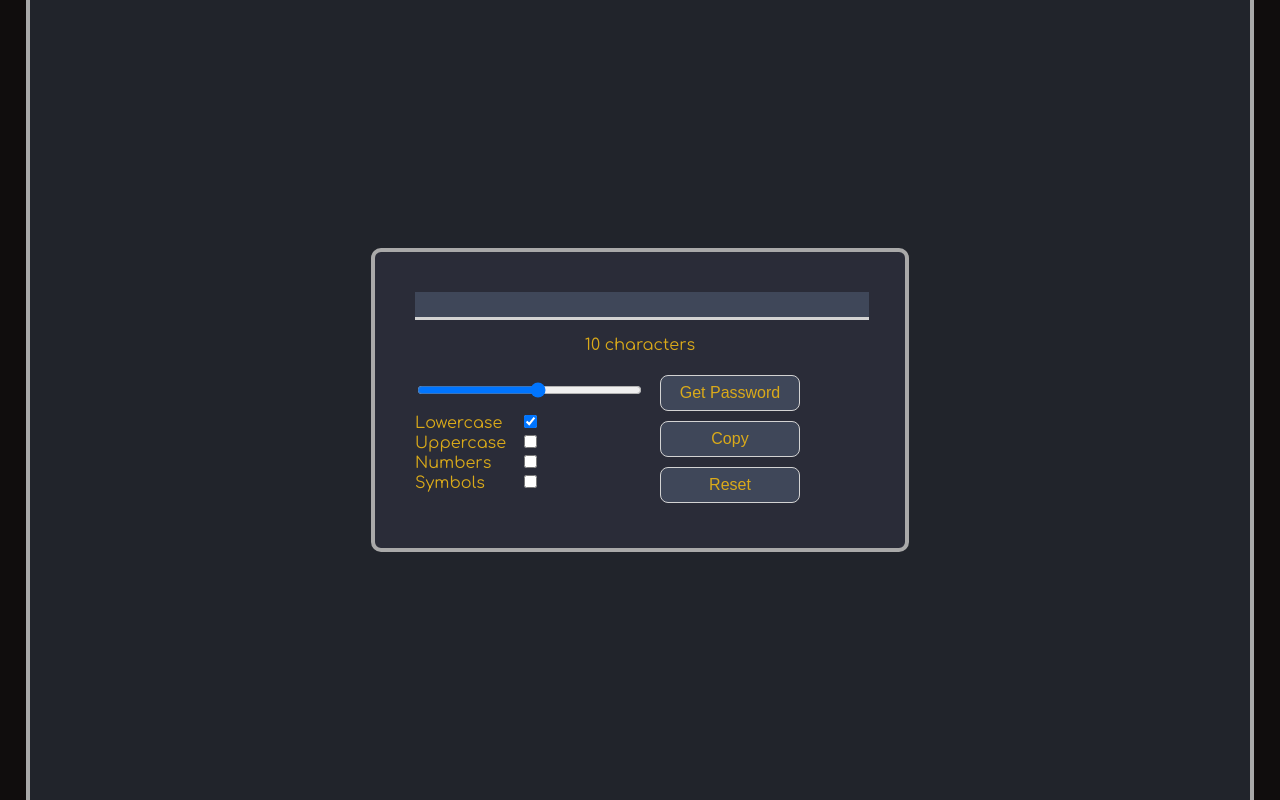
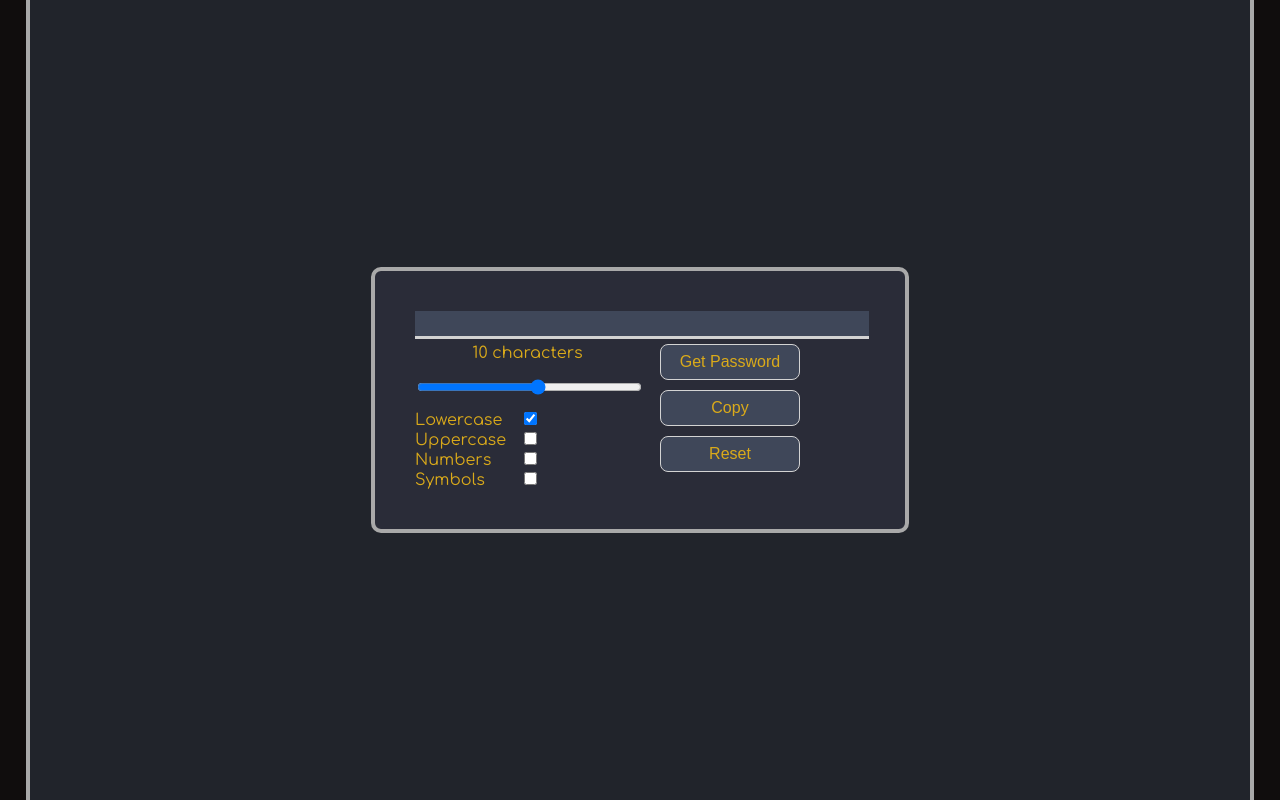
Before and after one commit to PawelRod/Password-Generator, a website built with webpack: page src/index.html in a window 1280 px wide. Built offline with nearby package versions, Linux system fonts and the light colour scheme.

Commit message:
Change range label placement

```diff
--- a/src/index.html
+++ b/src/index.html
@@ -10,10 +10,12 @@
     <div class="wrapper">
         <div class="app">
             <input class="password" id="input" type="text">
-            <p id="charInfo">10 characters</p>
             <div class="config">
                 <div class="options">
-                    <input class="range" id="range" type="range" min="3" max="16" value="10">
+                    <div>
+                        <label class="range-label" id="charInfo">10 characters</label>
+                        <input class="range" id="range" type="range" min="3" max="16" value="10">
+                    </div>
                     <div>
                         <label for="lowercase">Lowercase</label>
                         <input type="checkbox" id="lowercaseBox" checked>
--- a/src/scss/style.scss
+++ b/src/scss/style.scss
@@ -75,6 +75,12 @@ html, body {
     flex-wrap: wrap;
     .options {
         width: 225px;
+        .range-label {
+            display: block;
+            width: 100%;
+            text-align: center;
+            margin: 5px 0;
+        }
         .range {
             padding: 10px 0;
             width: 100%;
```
